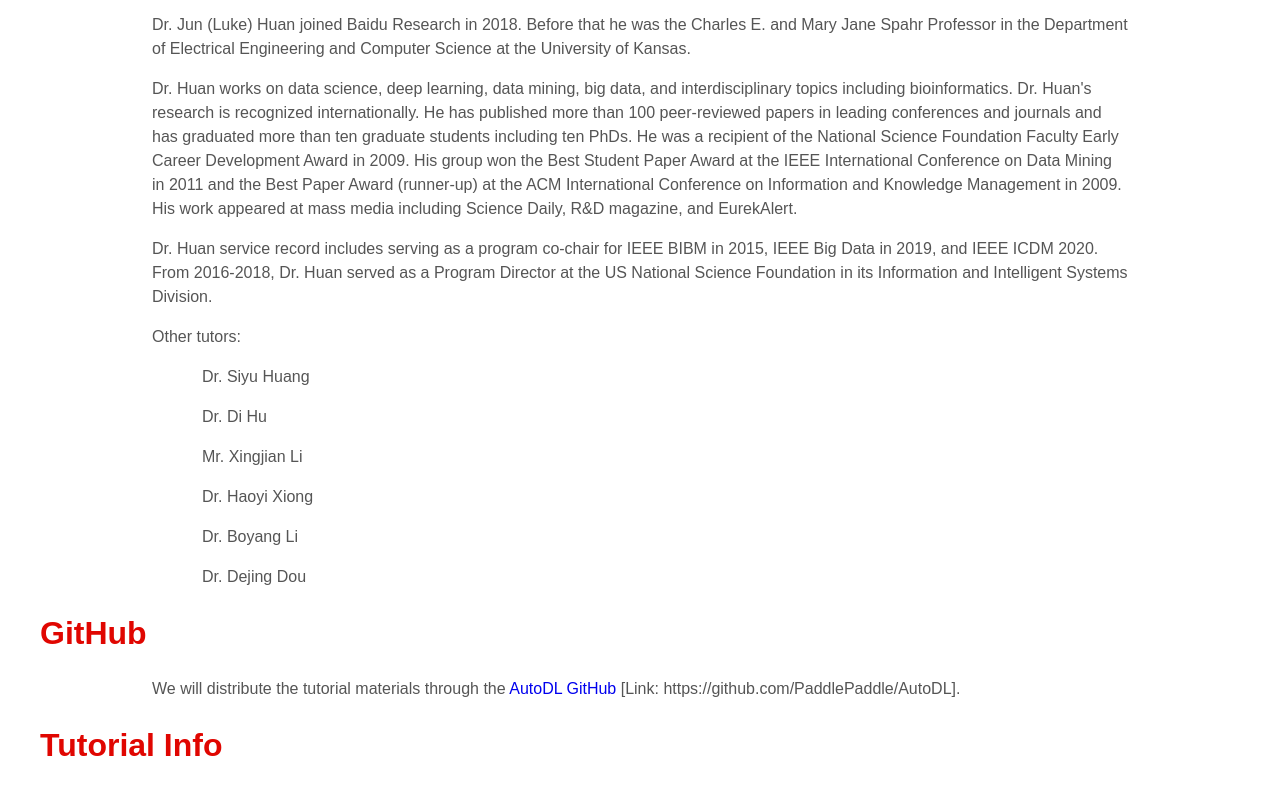
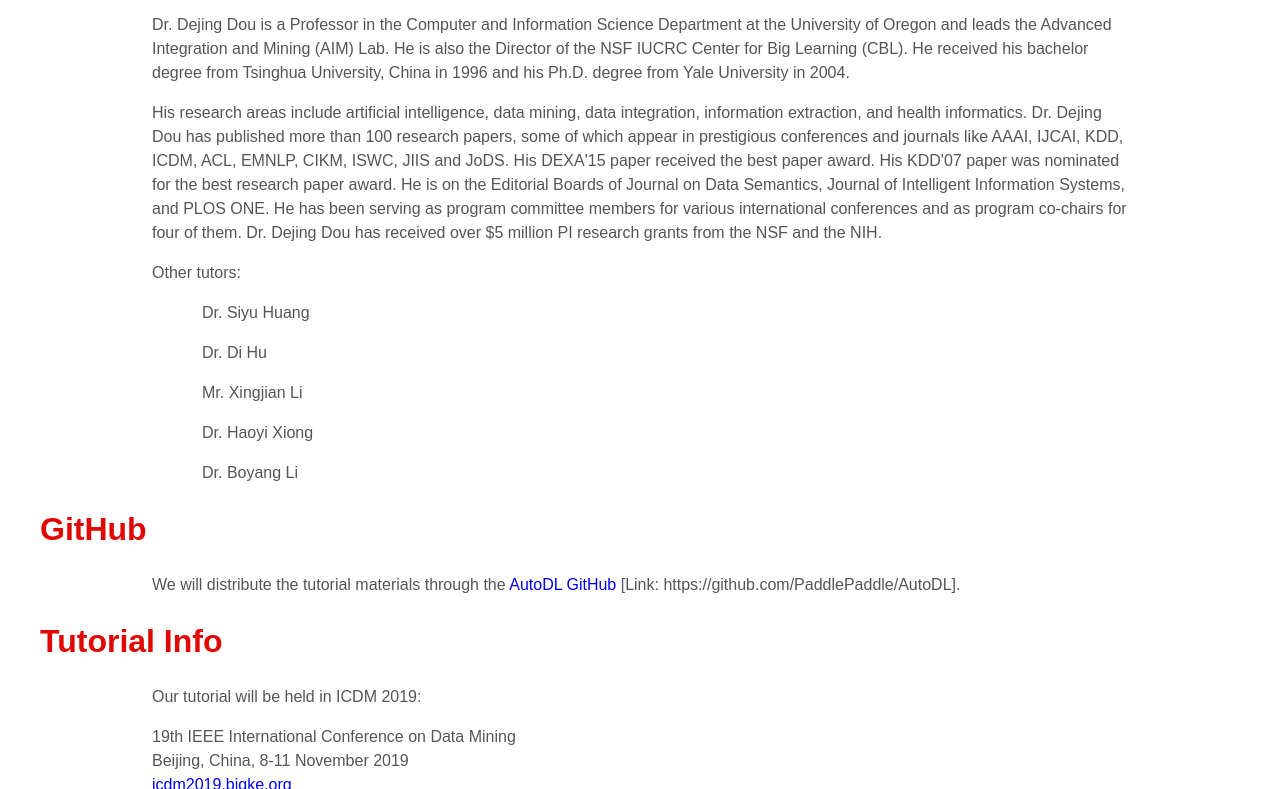
Before and after one commit to haozhe-an/Automated-Deep-Learning-ICDM-2019, a plain HTML site: page index.html in a window 1280 px wide. Shown: the part 2616-3405 px from the top of the page. Drawn offline with Linux system fonts and the light colour scheme.

Commit message:
Update index.html

```diff
--- a/index.html
+++ b/index.html
@@ -334,17 +334,14 @@ c.	Amarzon SageMaker
 
   <div class='container'>
     			<img
-      			src="http://research.baidu.com/Public/uploads/5ac1914682903.jpg" class="center"/>
+      			src="https://ix.cs.uoregon.edu/~dou/photo2018.jpg" class="center"/>
 	</div>
                 <p>
-	               Dr. Jun (Luke) Huan joined Baidu Research in 2018. Before that he was the Charles E. and Mary Jane Spahr Professor in the Department of Electrical Engineering and Computer Science at the University of Kansas.   </p>
-	               <p>
-Dr. Huan works on data science, deep learning, data mining, big data, and interdisciplinary topics including bioinformatics. Dr. Huan's research is recognized internationally. He has published more than 100 peer-reviewed papers in leading conferences and journals and has graduated more than ten graduate students including ten PhDs. He was a recipient of the National Science Foundation Faculty Early Career Development Award in 2009. His group won the Best Student Paper Award at the IEEE International Conference on Data Mining in 2011 and the Best Paper Award (runner-up) at the ACM International Conference on Information and Knowledge Management in 2009. His work appeared at mass media including Science Daily, R&D magazine, and EurekAlert.  </p>
-<p>
-Dr. Huan service record includes serving as a program co-chair for IEEE BIBM in 2015, IEEE Big Data in 2019, and IEEE ICDM 2020. From 2016-2018, Dr. Huan served as a Program Director at the US National Science Foundation in its Information and Intelligent Systems Division.
-
-
-	            </p>
+			Dr. Dejing Dou is a Professor in the Computer and Information Science Department at the University of Oregon and leads the Advanced Integration and Mining (AIM) Lab. He is also the Director of the NSF IUCRC Center for Big Learning (CBL). He received his bachelor degree from Tsinghua University, China in 1996 and his Ph.D. degree from Yale University in 2004.
+		</p>
+		<p>
+			His research areas include artificial intelligence, data mining, data integration, information extraction, and health informatics. Dr. Dejing Dou has published more than 100 research papers, some of which appear in prestigious conferences and journals like AAAI, IJCAI, KDD, ICDM, ACL, EMNLP, CIKM, ISWC, JIIS and JoDS. His DEXA'15 paper received the best paper award. His KDD'07 paper was nominated for the best research paper award. He is on the Editorial Boards of Journal on Data Semantics, Journal of Intelligent Information Systems, and PLOS ONE. He has been serving as program committee members for various international conferences and as program co-chairs for four of them. Dr. Dejing Dou has received over $5 million PI research grants from the NSF and the NIH.
+		</p>
 
 	 <p>Other tutors:</p>
 	 <div class="a">
@@ -352,9 +349,8 @@ Dr. Huan service record includes serving as a program co-chair for IEEE BIBM in
 	    <p>Dr. Di Hu</p>
 	    <p>Mr. Xingjian Li</p>
 	    <p>Dr. Haoyi Xiong</p>
-	    <p>Dr. Boyang Li </p>
 	    <a name="github">
-	    <p>Dr. Dejing Dou </p></a>
+	    <p>Dr. Boyang Li </p></a>
 	 </div>
 
 	</div>
```
